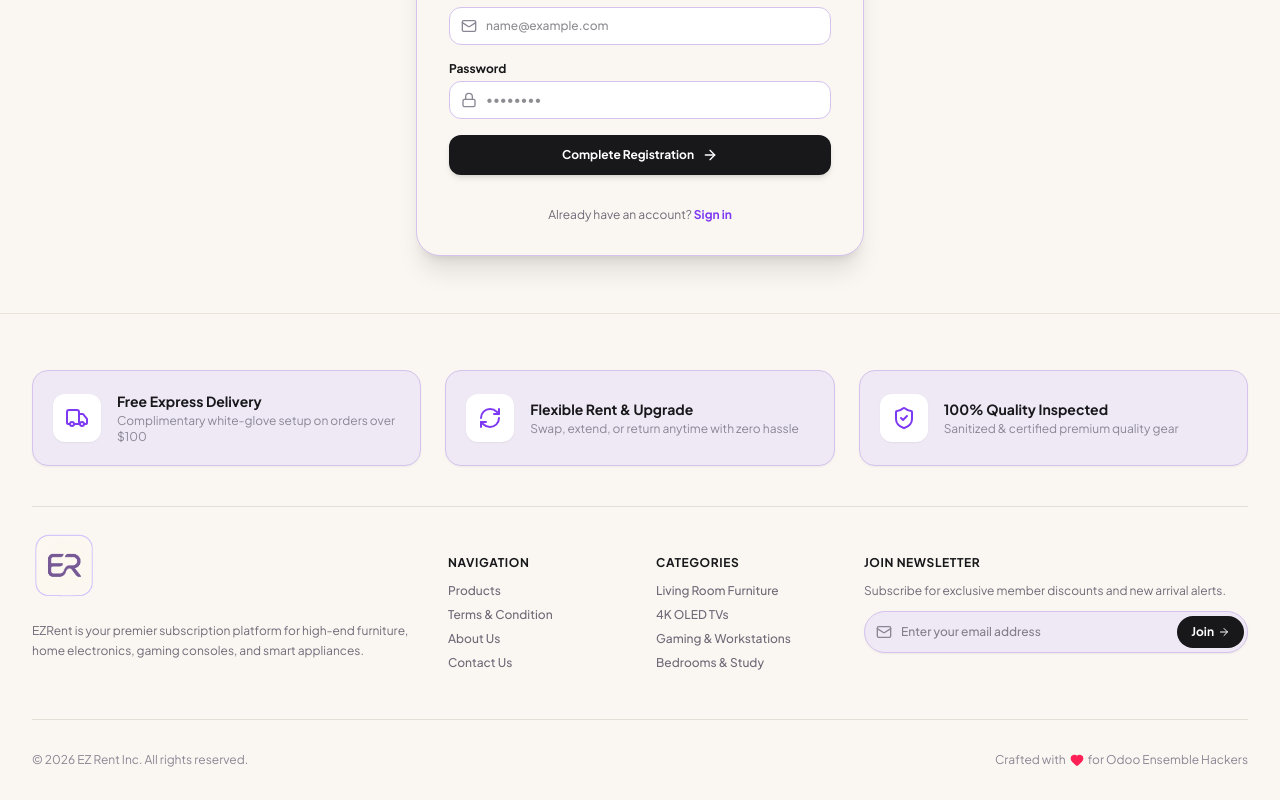
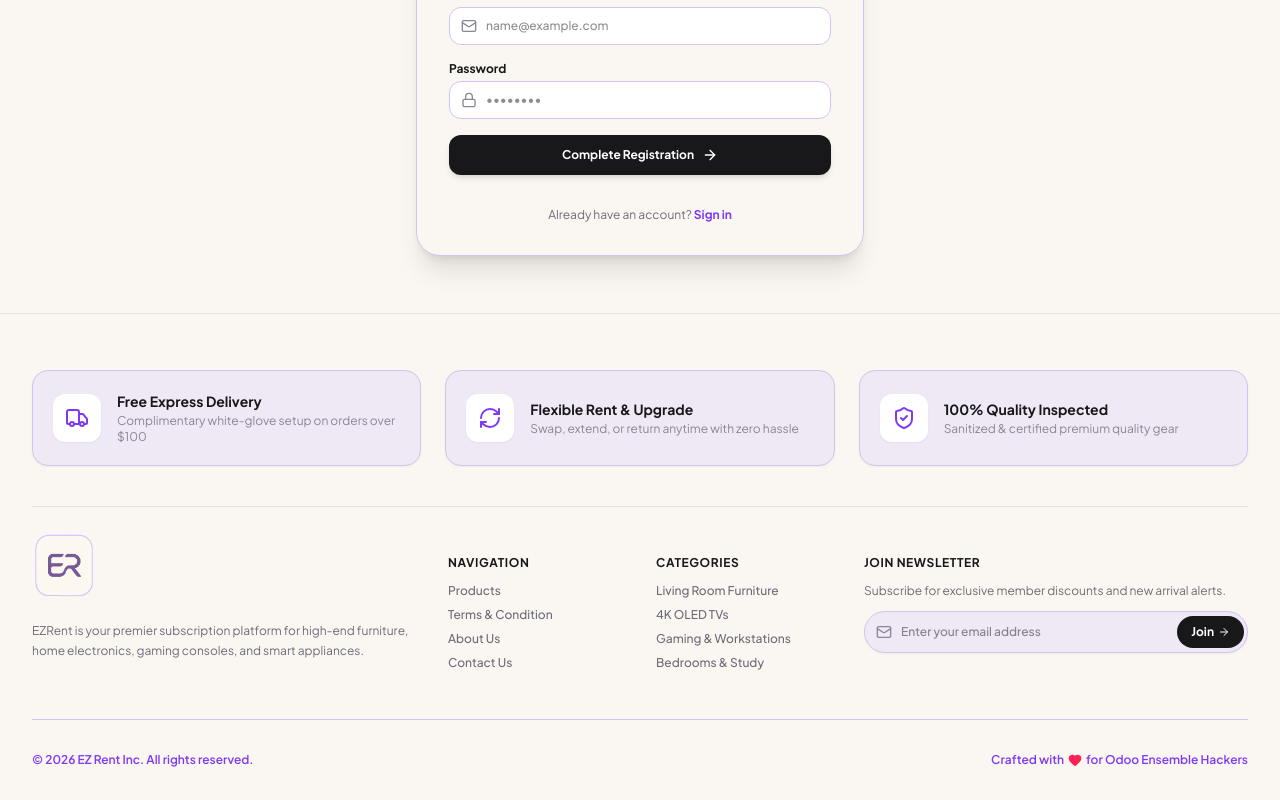
Before and after one commit to prianshumitra/odoo-final-ensemble-hackers, a React (Vite) app in the folder frontend/: page /signup in a window 1280 px wide. Shown: the part 408-1208 px from the top of the page. Built offline with nearby package versions, Linux system fonts and the light colour scheme; no server answers.

Commit message:
style: update footer bottom copyright bar text color to accent purple

```diff
--- a/frontend/src/components/common/Footer.tsx
+++ b/frontend/src/components/common/Footer.tsx
@@ -119,7 +119,7 @@ export const Footer: React.FC = () => {
         </div>
 
         {/* Bottom Bar */}
-        <div className="pt-8 border-t border-[#E4DFD6] flex flex-col sm:flex-row items-center justify-between gap-4 text-xs text-[#8A8694]">
+        <div className="pt-8 border-t border-[#D4C4ED] flex flex-col sm:flex-row items-center justify-between gap-4 text-xs font-semibold text-[#7E3AF2]">
           <p>© {new Date().getFullYear()} EZ Rent Inc. All rights reserved.</p>
           <p className="flex items-center gap-1">
             Crafted with <Heart className="w-3.5 h-3.5 text-rose-500 fill-current" /> for Odoo Ensemble Hackers
```
